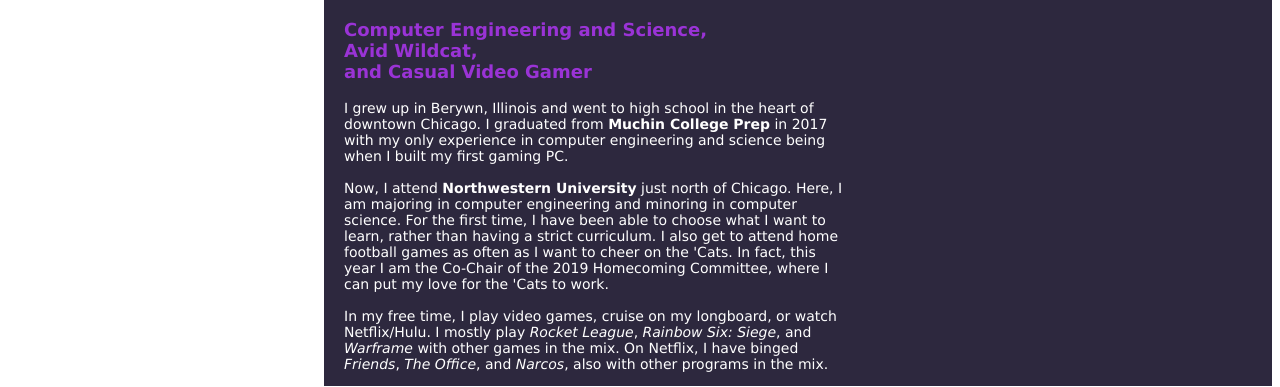
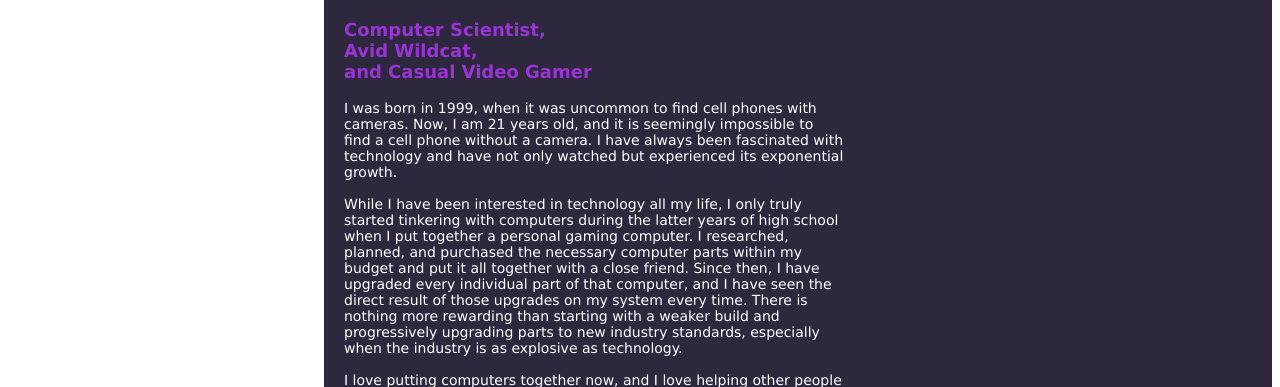
Before and after one commit to angelehernandez/angelehernandez.github.io, a plain HTML site: page index.html in a window 1280 px wide. Shown: the part 413-800 px from the top of the page. Drawn offline with Linux system fonts and the light colour scheme.

Commit message:
update bio

```diff
--- a/index.html
+++ b/index.html
@@ -47,7 +47,7 @@
 
         <div class="main"> <!-- Right Block -->
             <div class="photo"> <!-- Image -->
-            <img src="https://i.ibb.co/JcQ3gj9/angelhernandez.jpg" alt="Angel himself">
+                <img src="https://i.imgur.com/PiJv2Js.png" alt="Angel himself">
             </div>
 
             <div style="float: left; width:500px; margin-left:20px"> <!-- Text -->
@@ -57,7 +57,7 @@
                 </div>
 
                 <div> <!-- General Bio Block -->
-                <h3>Computer Engineering and Science, <br>
+                    <h3>Computer Scientist, <br>
                         Avid Wildcat, <br>
                         and Casual Video Gamer
                     </h3>
@@ -65,25 +65,32 @@
 
                 <div> <!-- Detailed Bio Block -->
                     <p>
-                    I grew up in Berywn, Illinois and went to high school in the heart
-                    of downtown Chicago. I graduated from <b>Muchin College Prep</b>
-                    in 2017 with my only experience in computer engineering and science
-                    being when I built my first gaming PC.
+                        I was born in 1999, when it was uncommon to find cell phones with cameras.
+                        Now, I am 21 years old, and it is seemingly impossible to find a cell
+                        phone without a camera. I have always been fascinated with technology and
+                        have not only watched but experienced its exponential growth.
                         <br> <br>
-                    Now, I attend <b>Northwestern University</b> just north of Chicago.
-                    Here, I am  majoring in computer engineering and minoring in computer
-                    science. For the first time, I have been able to choose what I want to
-                    learn, rather than having a strict curriculum. I also get to attend home
-                    football games as often as I want to cheer on the 'Cats. In fact, this
-                    year I am the Co-Chair of the 2019 Homecoming Committee, where I can put
-                    my love for the 'Cats to work.
+                        While I have been interested in technology all my life, I only truly
+                        started tinkering with computers during the latter years of high
+                        school when I put together a personal gaming computer. I researched,
+                        planned, and purchased the necessary computer parts within my budget
+                        and put it all together with a close friend. Since then, I have
+                        upgraded every individual part of that computer, and I have
+                        seen the direct result of those upgrades on my system every time.
+                        There is nothing more rewarding than starting with a weaker build
+                        and progressively upgrading parts to new industry standards,
+                        especially when the industry is as explosive as technology.
                         <br> <br>
-                    In my free time, I play video games, cruise on my longboard, or
-                    watch Netflix/Hulu. I mostly play <i>Rocket League</i>, <i>Rainbow Six:
-                    Siege</i>, and <i>Warframe</i> with other games in the mix. On Netflix,
-                    I have binged <i>Friends</i>, <i>The Office</i>, and <i>Narcos</i>,
-                    also with other programs in the mix.
-                    <br>
+                        I love putting computers together now, and I love helping other people
+                        putting their computers together. I believe putting together a computer
+                        is truly the first milestone in understanding how hardware and software
+                        work together to produce a functional operating system.
+                        <br> <br>
+                        I am happy to be studying a field I have grown up with, and I am excited
+                        to see what I can do to change the future of technology. I am currently
+                        in search of a full-time, entry-level software developer role, so please
+                        reach out if you have any opportunities for me, or if you'd just like to
+                        have a chat.
                     </p>
                 </div>
             </div>
```
Lines whose indentation alone changed are shown as unchanged.
